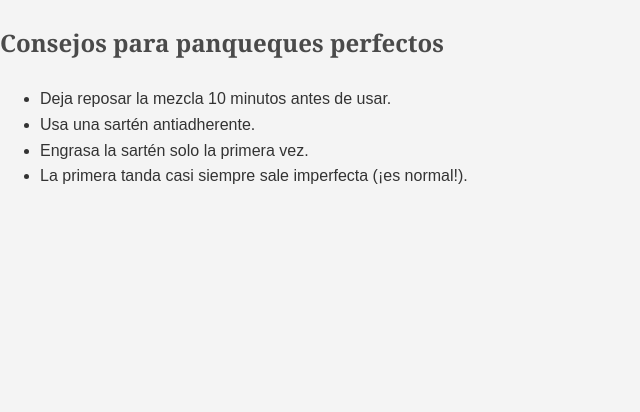
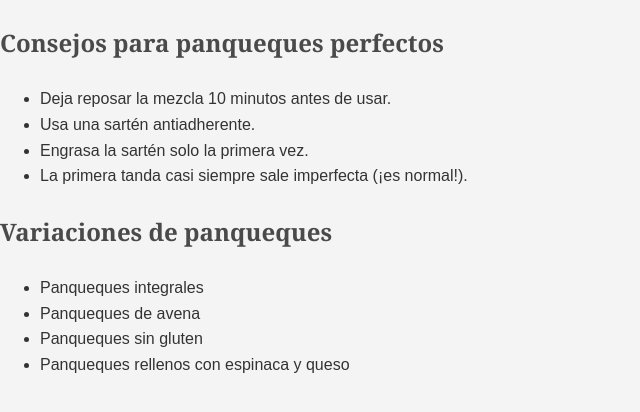
Before and after one commit to abomdevp/ejercicio-github-1, a plain HTML site: page tips.html in a window 1280 px wide. Shown: the whole page, without its empty margins (0-640 px from the left). Drawn offline with Linux system fonts and the light colour scheme.

Commit message:
Añadí un elemento li y descripciones

```diff
--- a/tips.html
+++ b/tips.html
@@ -14,5 +14,12 @@
         <li>Engrasa la sartén solo la primera vez.</li>
         <li>La primera tanda casi siempre sale imperfecta (¡es normal!).</li>
     </ul>
+    <h3>Variaciones de panqueques</h3>
+    <ul>
+        <li>Panqueques integrales</li>
+        <li>Panqueques de avena</li>
+        <li>Panqueques sin gluten</li>
+        <li>Panqueques rellenos con espinaca y queso</li>
+    </ul>
 </body>
 </html>
```
